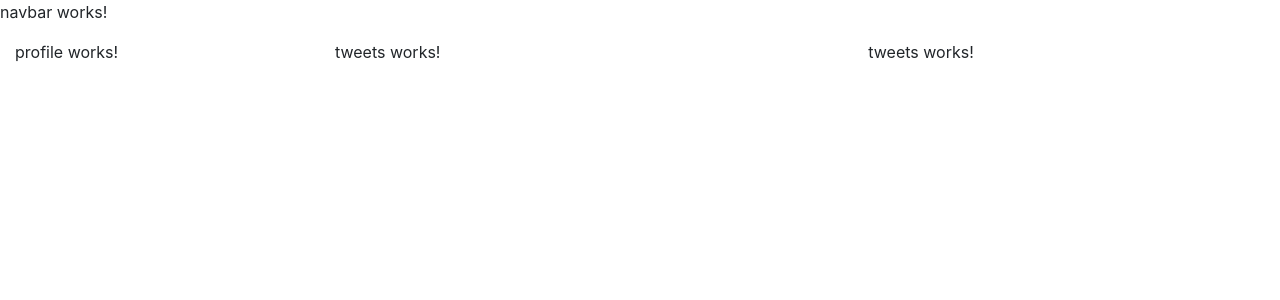
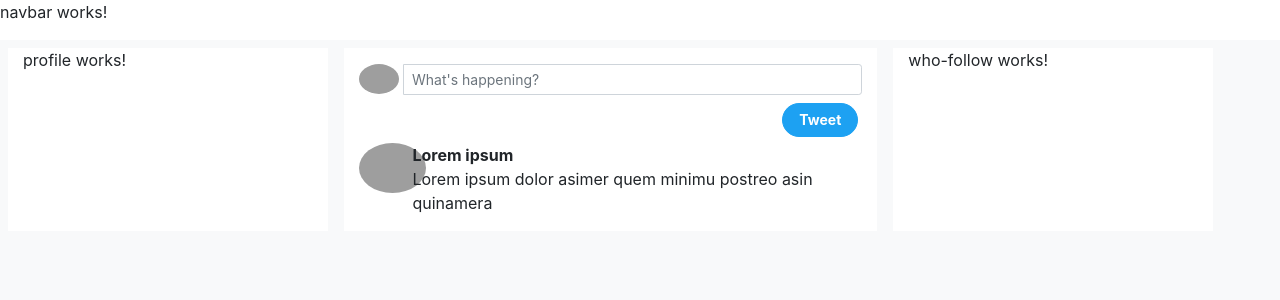
Before and after one commit to camiloorrante/clon-tuiter, an Angular app: page / in a window 1280 px wide. Shown: the top 300 px of the page. Built offline with nearby package versions, Linux system fonts and the light colour scheme; grey boxes are pictures that could not be loaded; what angular-font-awesome would draw is missing.

Commit message:
creacion del area de tweets

```diff
--- a/src/app/app.component.css
+++ b/src/app/app.component.css
@@ -0,0 +1,7 @@
+.h-total{
+    height: 100vh;
+}
+
+html, body, p , a{
+    font-family: "Segoe UI",Arial,sans-serif;
+}
--- a/src/app/app.component.html
+++ b/src/app/app.component.html
@@ -1,18 +1,18 @@
 <!-- barra de navegación -->
 <app-navbar></app-navbar>
-<div class="container-fluid">
+<div class="container-fluid bg-light h-total">
   <div class="row">
     <!-- Columna del perfil -->
-    <div class="col-3">
+    <div class="col-3 m-2 bg-white">
       <app-profile></app-profile>
     </div>
     <!-- Columna de tweets -->
-    <div class="col-5">
+    <div class="col-5 m-2 bg-white">
       <app-tweets></app-tweets>
     </div>
     <!-- Columna de who follow -->
-    <div class="col-4">
-      <app-tweets></app-tweets>
+    <div class="col-3 m-2 bg-white">
+      <app-who-follow></app-who-follow>
     </div>
   </div>
 </div>
--- a/src/app/components/tweets/tweets.component.css
+++ b/src/app/components/tweets/tweets.component.css
@@ -0,0 +1,24 @@
+.imagen-tweet{
+    border-radius: 50%;
+    height: 30px;
+}
+.imagen-tweet-list{
+    border-radius: 50%;
+    height: 50px;
+}
+.round{
+    border-radius: 100px;
+    box-shadow: none;
+    cursor: pointer;
+    font-size: 14px;
+    font-weight: bold;
+    line-height: 20px;
+    padding: 6px 16px;
+    position: relative;
+    text-align: center;
+    white-space: nowrap;
+    background: transparent;
+    border: 1px solid #1da1f2;
+    color: #fff;
+    background-color: #1da1f2;
+}
--- a/src/app/components/tweets/tweets.component.html
+++ b/src/app/components/tweets/tweets.component.html
@@ -1,3 +1,20 @@
-<p>
-  tweets works!
-</p>
+<div class="input-group input-group-sm mb-2 mt-3">
+  <img class="mr-1 imagen-tweet" src="https://abs.twimg.com/sticky/default_profile_images/default_profile_normal.png" />
+  <input type="text" class="form-control" aria-label="whats happening" aria-describedby="inputGroup-sizing-sm" placeholder="What's happening?">
+</div>
+<div class="row float-right mr-1">
+  <button class="round">Tweet</button>
+</div>
+<div class="row mt-5">
+  <div class="col-12">
+    <div class="row">
+      <div class="col-1">
+        <img class="imagen-tweet-list" src="https://pbs.twimg.com/profile_images/859612982506135556/8nzopuMN_bigger.jpg" />
+      </div>
+      <div class="col-11 pl-4">
+        <a class="font-weight-bold">Lorem ipsum</a>
+        <p>Lorem ipsum dolor asimer quem minimu postreo asin quinamera</p>
+      </div>
+    </div>
+  </div>
+</div>
```
